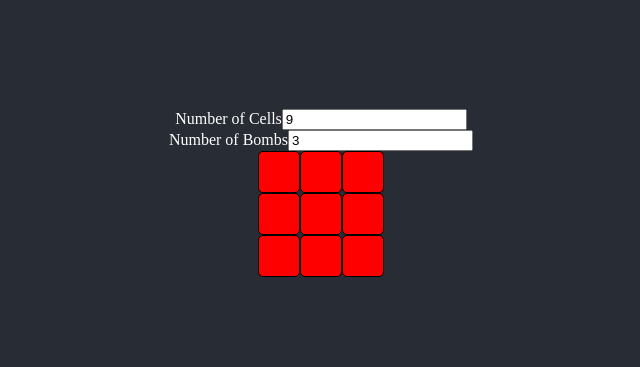
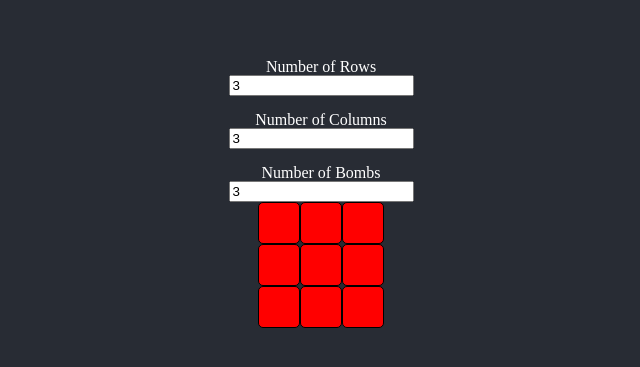
Before and after one commit to vancy-pants/minesweeper, a React (Create React App) app: page / in a window 1280 px wide. Shown: the part 207-574 px from the top of the page, without its empty margins (319-959 px from the left). Built offline with nearby package versions, Linux system fonts and the light colour scheme.

Commit message:
Set number of rows and columns

```diff
--- a/src/components/Setup/index.tsx
+++ b/src/components/Setup/index.tsx
@@ -2,20 +2,37 @@ import { useState } from "react";
 import "./styles.css";
 
 export default function Setup() {
-  const [numberOfCells, setNumberOfCells] = useState("9");
+  const [numberOfRows, setNumberOfRows] = useState("3");
+  const [numberOfColumns, setNumberOfColumns] = useState("3");
   const [numberOfBombs, setNumberOfBombs] = useState("3");
 
   return (
     <div className="setup-wrapper">
       <div>
-        Number of Cells
+        Number of Rows
+        <br />
         <input
-          value={numberOfCells}
-          onChange={(e) => setNumberOfCells(e.target.value)}
+          value={numberOfRows}
+          onChange={(e) => setNumberOfRows(e.target.value)}
         />
       </div>
+
+      <br />
+
+      <div>
+        Number of Columns
+        <br />
+        <input
+          value={numberOfColumns}
+          onChange={(e) => setNumberOfColumns(e.target.value)}
+        />
+      </div>
+
+      <br />
+
       <div>
         Number of Bombs
+        <br />
         <input
           value={numberOfBombs}
           onChange={(e) => setNumberOfBombs(e.target.value)}
```
